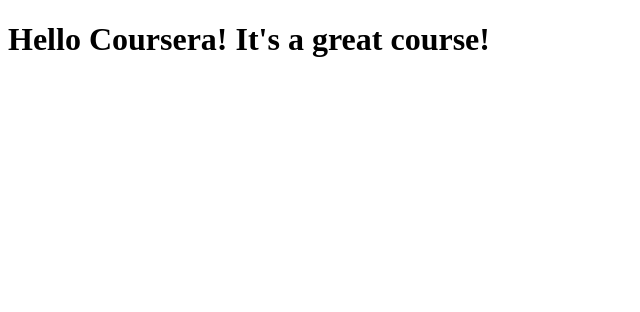
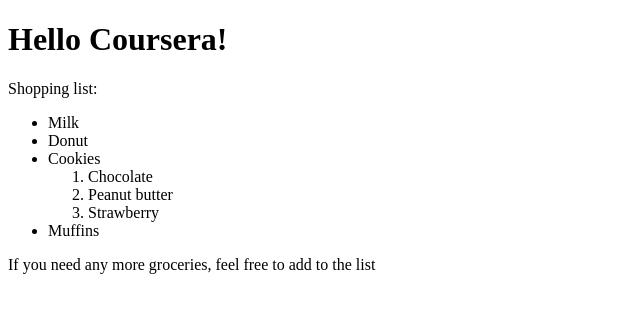
Before and after one commit to lewpickle/coursera-test, a plain HTML site: page site/index.html in a window 1280 px wide. Shown: the whole page, without its empty margins (0-640 px from the left). Drawn offline with Linux system fonts and the light colour scheme.

Commit message:
new addition

```diff
--- a/site/index.html
+++ b/site/index.html
@@ -6,6 +6,21 @@
     <title>Hello Coursera!</title>
 </head>
 <body>
-    <h1>Hello Coursera! It's a great course!</h1>
+    <h1>Hello Coursera!</h1>
+    Shopping list:
+    <ul>
+        <li>Milk</li>
+        <li>Donut</li>
+        <li>Cookies
+            <ol>
+                <li>Chocolate</li>
+                <li>Peanut butter</li>
+                <li>Strawberry</li>
+            </ol>
+        </li>
+        <li>Muffins</li>
+    </ul>
+    If you need any more groceries, feel free to add to the list
+
 </body>
 </html>
```
Also changed, not shown: 2 other files.
